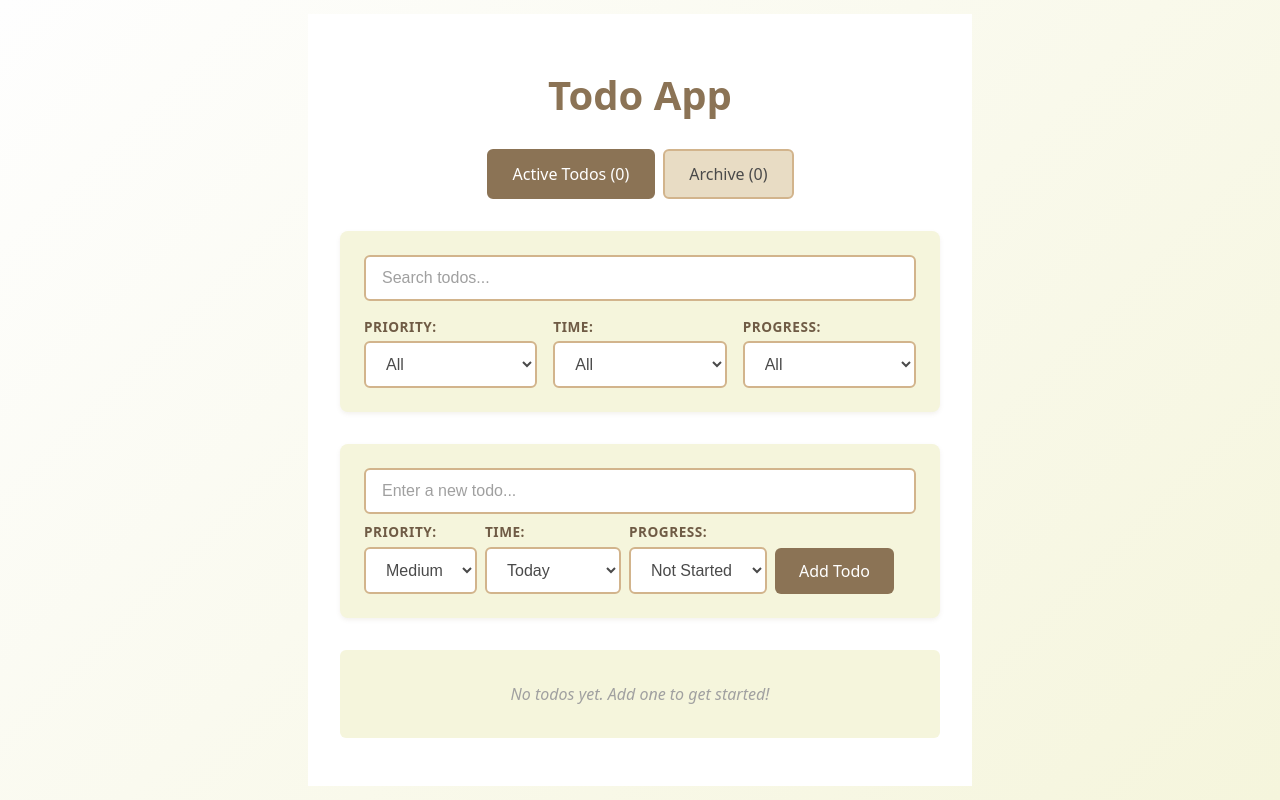
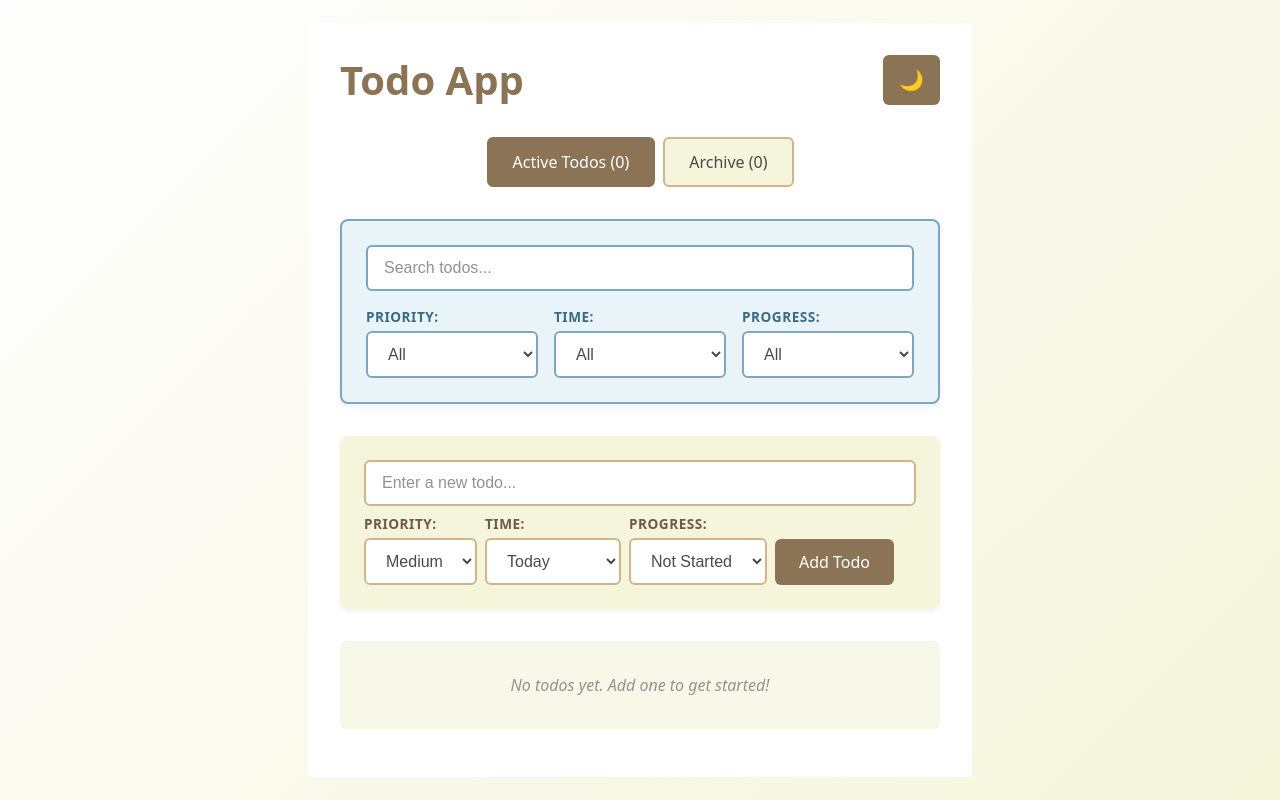
Before and after one commit to bravovo/agents-task, a React (Vite) app: page / in a window 1280 px wide. Built offline with nearby package versions, Linux system fonts and the light colour scheme.

Commit message:
Add distinct colors for search section and dark theme with toggle
Co-authored-by: bravovo <112715442+bravovo@users.noreply.github.com>

```diff
--- a/src/App.css
+++ b/src/App.css
@@ -2,14 +2,43 @@
   max-width: 600px;
   margin: 0 auto;
   padding: 2rem;
-  background-color: #ffffff;
+  background-color: var(--bg-primary);
+  transition: background-color 0.3s ease;
+}
+
+.header-with-theme {
+  display: flex;
+  justify-content: space-between;
+  align-items: center;
+  margin-bottom: 2rem;
+}
+
+.theme-toggle {
+  padding: 0.5rem 1rem;
+  background-color: var(--accent-color);
+  color: var(--bg-primary);
+  border: none;
+  border-radius: 6px;
+  font-size: 1.25rem;
+  cursor: pointer;
+  transition: all 0.3s;
+  display: flex;
+  align-items: center;
+  justify-content: center;
+  min-width: 50px;
+  height: 50px;
+}
+
+.theme-toggle:hover {
+  background-color: var(--accent-hover);
+  transform: scale(1.05);
 }
 
 h1 {
-  color: #8B7355;
+  color: var(--text-heading);
   text-align: center;
   font-size: 2.5rem;
-  margin-bottom: 2rem;
+  margin: 0;
   font-weight: 600;
 }
 
@@ -22,9 +51,9 @@ h1 {
 
 .toggle-button {
   padding: 0.75rem 1.5rem;
-  background-color: #E8DCC4;
-  color: #4A4A4A;
-  border: 2px solid #D2B48C;
+  background-color: var(--form-bg);
+  color: var(--text-primary);
+  border: 2px solid var(--border-color);
   border-radius: 6px;
   font-size: 1rem;
   font-weight: 500;
@@ -33,31 +62,33 @@ h1 {
 }
 
 .toggle-button:hover {
-  background-color: #D2B48C;
+  background-color: var(--border-color);
 }
 
 .toggle-button.active {
-  background-color: #8B7355;
-  color: #ffffff;
-  border-color: #8B7355;
+  background-color: var(--accent-color);
+  color: var(--bg-primary);
+  border-color: var(--accent-color);
 }
 
+/* Search and filter section with distinct blue-gray theme */
 .search-filter-section {
   margin-bottom: 2rem;
   padding: 1.5rem;
-  background-color: #F5F5DC;
+  background-color: var(--search-bg);
+  border: 2px solid var(--search-border);
   border-radius: 8px;
-  box-shadow: 0 2px 4px rgba(139, 115, 85, 0.1);
+  box-shadow: 0 2px 8px var(--search-shadow);
 }
 
 .search-input {
   width: 100%;
   padding: 0.75rem 1rem;
-  border: 2px solid #D2B48C;
+  border: 2px solid var(--search-border);
   border-radius: 6px;
   font-size: 1rem;
-  background-color: #ffffff;
-  color: #4A4A4A;
+  background-color: var(--search-input-bg);
+  color: var(--text-primary);
   transition: border-color 0.3s;
   box-sizing: border-box;
   margin-bottom: 1rem;
@@ -65,11 +96,13 @@ h1 {
 
 .search-input:focus {
   outline: none;
-  border-color: #8B7355;
+  border-color: var(--search-label);
+  box-shadow: 0 0 0 3px var(--search-shadow);
 }
 
 .search-input::placeholder {
-  color: #A0A0A0;
+  color: var(--text-primary);
+  opacity: 0.6;
 }
 
 .filter-controls {
@@ -89,35 +122,36 @@ h1 {
 .filter-label {
   font-size: 0.85rem;
   font-weight: 600;
-  color: #6F5B45;
+  color: var(--search-label);
   text-transform: uppercase;
   letter-spacing: 0.5px;
 }
 
 .filter-select {
   padding: 0.75rem 1rem;
-  border: 2px solid #D2B48C;
+  border: 2px solid var(--search-border);
   border-radius: 6px;
   font-size: 1rem;
-  background-color: #ffffff;
-  color: #4A4A4A;
+  background-color: var(--search-input-bg);
+  color: var(--text-primary);
   cursor: pointer;
   transition: border-color 0.3s;
 }
 
 .filter-select:focus {
   outline: none;
-  border-color: #8B7355;
+  border-color: var(--search-label);
 }
 
+/* Todo form section with beige theme */
 .todo-form {
   display: flex;
   gap: 0.5rem;
   margin-bottom: 2rem;
   padding: 1.5rem;
-  background-color: #F5F5DC;
+  background-color: var(--form-bg);
   border-radius: 8px;
-  box-shadow: 0 2px 4px rgba(139, 115, 85, 0.1);
+  box-shadow: 0 2px 4px var(--form-shadow);
   flex-wrap: wrap;
   align-items: flex-end;
 }
@@ -125,22 +159,23 @@ h1 {
 .todo-input {
   width: 100%;
   padding: 0.75rem 1rem;
-  border: 2px solid #D2B48C;
+  border: 2px solid var(--border-color);
   border-radius: 6px;
   font-size: 1rem;
-  background-color: #ffffff;
-  color: #4A4A4A;
+  background-color: var(--bg-primary);
+  color: var(--text-primary);
   transition: border-color 0.3s;
   box-sizing: border-box;
 }
 
 .todo-input:focus {
   outline: none;
-  border-color: #8B7355;
+  border-color: var(--accent-color);
 }
 
 .todo-input::placeholder {
-  color: #A0A0A0;
+  color: var(--text-primary);
+  opacity: 0.6;
 }
 
 .category-group {
@@ -152,31 +187,31 @@ h1 {
 .category-label {
   font-size: 0.85rem;
   font-weight: 600;
-  color: #6F5B45;
+  color: var(--accent-hover);
   text-transform: uppercase;
   letter-spacing: 0.5px;
 }
 
 .category-select {
   padding: 0.75rem 1rem;
-  border: 2px solid #D2B48C;
+  border: 2px solid var(--border-color);
   border-radius: 6px;
   font-size: 1rem;
-  background-color: #ffffff;
-  color: #4A4A4A;
+  background-color: var(--bg-primary);
+  color: var(--text-primary);
   cursor: pointer;
   transition: border-color 0.3s;
 }
 
 .category-select:focus {
   outline: none;
-  border-color: #8B7355;
+  border-color: var(--accent-color);
 }
 
 .submit-button {
   padding: 0.75rem 1.5rem;
-  background-color: #8B7355;
-  color: #ffffff;
+  background-color: var(--accent-color);
+  color: var(--bg-primary);
   border: none;
   border-radius: 6px;
   font-size: 1rem;
@@ -186,7 +221,7 @@ h1 {
 }
 
 .submit-button:hover {
-  background-color: #6F5B45;
+  background-color: var(--accent-hover);
 }
 
 .submit-button:active {
@@ -206,22 +241,22 @@ h1 {
   gap: 1rem;
   padding: 1rem 1.25rem;
   margin-bottom: 0.75rem;
-  background-color: #FAF9F6;
-  border: 1px solid #E8DCC4;
+  background-color: var(--bg-secondary);
+  border: 1px solid var(--border-color);
   border-radius: 6px;
   transition: all 0.3s;
   flex-wrap: wrap;
 }
 
 .todo-item:hover {
-  background-color: #F5F5DC;
-  box-shadow: 0 2px 6px rgba(139, 115, 85, 0.15);
+  background-color: var(--form-bg);
+  box-shadow: 0 2px 6px var(--form-shadow);
 }
 
 .todo-text {
   flex: 1;
   min-width: 200px;
-  color: #4A4A4A;
+  color: var(--text-primary);
   font-size: 1rem;
   line-height: 1.5;
 }
@@ -232,8 +267,7 @@ h1 {
 }
 
 .todo-item.archived {
-  background-color: #F0F0F0;
-  border-color: #D0D0D0;
+  opacity: 0.8;
 }
 
 .category-badges {
@@ -365,18 +399,18 @@ h1 {
   flex: 1;
   min-width: 200px;
   padding: 0.75rem 1rem;
-  border: 2px solid #8B7355;
+  border: 2px solid var(--accent-color);
   border-radius: 6px;
   font-size: 1rem;
-  background-color: #ffffff;
-  color: #4A4A4A;
+  background-color: var(--bg-primary);
+  color: var(--text-primary);
   transition: border-color 0.3s;
 }
 
 .edit-input:focus {
   outline: none;
-  border-color: #6F5B45;
-  box-shadow: 0 0 0 3px rgba(139, 115, 85, 0.1);
+  border-color: var(--accent-hover);
+  box-shadow: 0 0 0 3px var(--form-shadow);
 }
 
 .edit-categories {
@@ -389,11 +423,12 @@ h1 {
 
 .empty-message {
   text-align: center;
-  color: #A0A0A0;
+  color: var(--text-primary);
+  opacity: 0.6;
   font-style: italic;
   margin-top: 2rem;
   padding: 2rem;
-  background-color: #F5F5DC;
+  background-color: var(--form-bg);
   border-radius: 6px;
 }
 
--- a/src/App.jsx
+++ b/src/App.jsx
@@ -52,6 +52,7 @@ function App() {
     time: 'all',
     progress: 'all'
   })
+  const [theme, setTheme] = useState('light')
 
   const handleSubmit = (e) => {
     e.preventDefault()
@@ -173,8 +174,17 @@ function App() {
   const filteredArchive = filterTodos(archive)
 
   return (
-    <div className="app">
-      <h1>Todo App</h1>
+    <div className={`app ${theme}`}>
+      <div className="header-with-theme">
+        <h1>Todo App</h1>
+        <button
+          className="theme-toggle"
+          onClick={() => setTheme(theme === 'light' ? 'dark' : 'light')}
+          aria-label="Toggle theme"
+        >
+          {theme === 'light' ? '🌙' : '☀️'}
+        </button>
+      </div>
       <div className="view-toggle">
         <button
           className={`toggle-button ${!showArchive ? 'active' : ''}`}
--- a/src/index.css
+++ b/src/index.css
@@ -3,8 +3,27 @@
   line-height: 1.5;
   font-weight: 400;
 
-  color: #4A4A4A;
-  background-color: #FEFEFE;
+  /* Light theme colors */
+  --bg-primary: #ffffff;
+  --bg-secondary: #FEFEFE;
+  --bg-gradient-start: #FEFEFE;
+  --bg-gradient-end: #F5F5DC;
+  --text-primary: #4A4A4A;
+  --text-heading: #8B7355;
+  --border-color: #D2B48C;
+  --accent-color: #8B7355;
+  --accent-hover: #6F5B45;
+
+  /* Search section colors (distinct blue-gray theme) */
+  --search-bg: #E8F4F8;
+  --search-border: #7BA8C1;
+  --search-label: #3A6B85;
+  --search-input-bg: #FFFFFF;
+  --search-shadow: rgba(123, 168, 193, 0.15);
+
+  /* Form section colors (keep beige theme) */
+  --form-bg: #F5F5DC;
+  --form-shadow: rgba(139, 115, 85, 0.1);
 
   font-synthesis: none;
   text-rendering: optimizeLegibility;
@@ -19,7 +38,9 @@ body {
   align-items: center;
   min-width: 320px;
   min-height: 100vh;
-  background: linear-gradient(135deg, #FEFEFE 0%, #F5F5DC 100%);
+  background: linear-gradient(135deg, var(--bg-gradient-start) 0%, var(--bg-gradient-end) 100%);
+  color: var(--text-primary);
+  transition: background 0.3s ease, color 0.3s ease;
 }
 
 #root {
@@ -50,3 +71,27 @@ button:focus,
 button:focus-visible {
   outline: 4px auto -webkit-focus-ring-color;
 }
+
+/* Dark theme colors */
+body:has(.app.dark) {
+  --bg-primary: #1a1a1a;
+  --bg-secondary: #2d2d2d;
+  --bg-gradient-start: #1a1a1a;
+  --bg-gradient-end: #2d2d2d;
+  --text-primary: #e0e0e0;
+  --text-heading: #c9a87c;
+  --border-color: #4a4a4a;
+  --accent-color: #c9a87c;
+  --accent-hover: #b89968;
+
+  /* Dark theme search section (blue-gray) */
+  --search-bg: #1e2d3a;
+  --search-border: #4a6b82;
+  --search-label: #88b3d1;
+  --search-input-bg: #2a3f52;
+  --search-shadow: rgba(74, 107, 130, 0.3);
+
+  /* Dark theme form section (darker beige) */
+  --form-bg: #2a2520;
+  --form-shadow: rgba(201, 168, 124, 0.15);
+}
```
